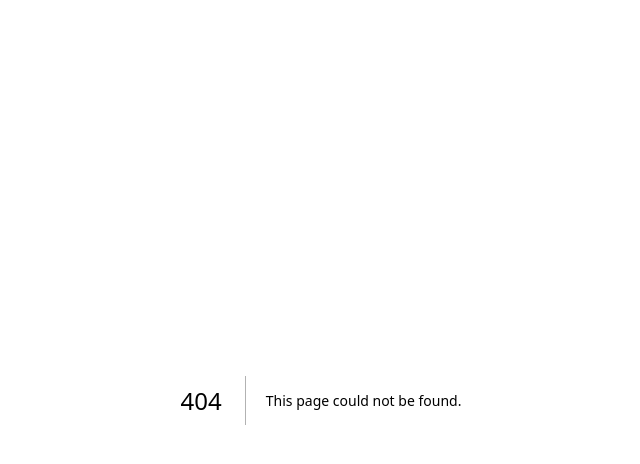
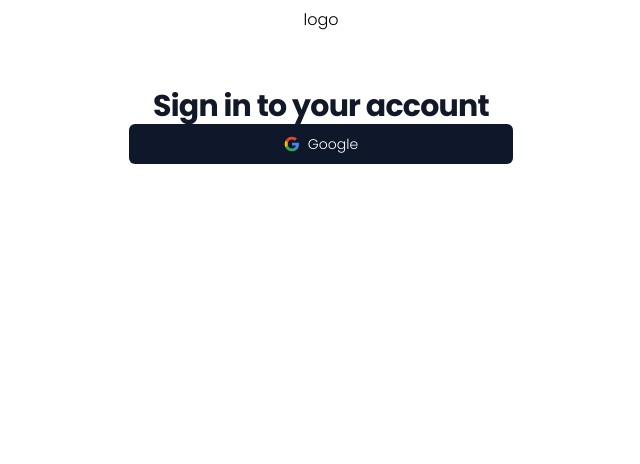
Before and after one commit to kofnet002/lovechat_2.0, a Next.js app: page /login in a window 1280 px wide. Before the commit this address had no page. Shown: the top 464 px of the page, without its empty margins (319-959 px from the left). Built offline with nearby package versions, Linux system fonts and the light colour scheme.

Commit message:
+: Google Auth

```diff
--- a/package.json
+++ b/package.json
@@ -25,6 +25,7 @@
     "postcss": "8.4.23",
     "react": "18.2.0",
     "react-dom": "18.2.0",
+    "react-hot-toast": "^2.4.1",
     "tailwind-merge": "^1.12.0",
     "tailwindcss": "3.3.2",
     "typescript": "5.0.4"
--- /dev/null
+++ b/src/app/components/ui/Providers.tsx
@@ -0,0 +1,19 @@
+"use client";
+
+import { ReactNode } from "react";
+import { Toaster } from "react-hot-toast";
+
+interface ProvidersProps {
+  children: ReactNode;
+}
+
+const Providers: React.FC<ProvidersProps> = ({ children }) => {
+  return (
+    <>
+      <Toaster position="top-center" reverseOrder={false} />
+      {children}
+    </>
+  );
+};
+
+export default Providers;
--- a/src/app/layout.tsx
+++ b/src/app/layout.tsx
@@ -1,21 +1,24 @@
-import './globals.css'
-import { Poppins } from 'next/font/google'
+import Providers from "./components/ui/Providers";
+import "./globals.css";
+import { Poppins } from "next/font/google";
 
-const poppins = Poppins({ subsets: ['latin'], weight:['400', '800'] })
+const poppins = Poppins({ subsets: ["latin"], weight: ["300", "700"] });
 
 export const metadata = {
-  title: 'LoveChat',
-  description: 'Generated by create next app',
-}
+  title: "LoveChat",
+  description: "Generated by create next app",
+};
 
 export default function RootLayout({
   children,
 }: {
-  children: React.ReactNode
+  children: React.ReactNode;
 }) {
   return (
     <html lang="en">
-      <body className={poppins.className}>{children}</body>
+      <body className={poppins.className}>
+        <Providers>{children}</Providers>
+      </body>
     </html>
-  )
+  );
 }
--- /dev/null
+++ b/src/app/login/page.tsx
@@ -0,0 +1,80 @@
+"use client";
+
+import { useState } from "react";
+import Button from "../components/ui/Button";
+import { signIn } from "next-auth/react";
+import { toast } from "react-hot-toast";
+
+interface LoginPageProps {}
+
+const LoginPage: React.FC<LoginPageProps> = () => {
+  const [isLoading, setIsLoading] = useState<boolean>(false);
+
+  const loginWithGoogle = async () => {
+    setIsLoading(true);
+    try {
+      await signIn("google");
+    } catch (error) {
+      // display error message to user
+      toast.error("Something went wrong with your login");
+    } finally {
+      setIsLoading(false);
+    }
+  };
+
+  return (
+    <>
+      <div className="flex min-h-full items-center justify-center py-2 px-4 sm:px-6 lg:px-8">
+        <div className="w-full flex flex-col items-center max-w-md-space-y-8">
+          <div className="flex flex-col items-center gap-8">
+            logo
+            <h2 className="mt-6 text-center text-3xl font-bold tracking-tight text-gray-900">
+              Sign in to your account
+            </h2>
+          </div>
+
+          <Button
+            isLoading={isLoading}
+            type="button"
+            className="max-w-sm mx-auto w-full"
+            onClick={loginWithGoogle}
+          >
+            {isLoading ? null : (
+              <svg
+                className="mr-2 h-4 w-4"
+                aria-hidden="true"
+                focusable="false"
+                data-prefix="fab"
+                data-icon="github"
+                role="img"
+                xmlns="http://www.w3.org/2000/svg"
+                viewBox="0 0 24 24"
+              >
+                <path
+                  d="M22.56 12.25c0-.78-.07-1.53-.2-2.25H12v4.26h5.92c-.26 1.37-1.04 2.53-2.21 3.31v2.77h3.57c2.08-1.92 3.28-4.74 3.28-8.09z"
+                  fill="#4285F4"
+                />
+                <path
+                  d="M12 23c2.97 0 5.46-.98 7.28-2.66l-3.57-2.77c-.98.66-2.23 1.06-3.71 1.06-2.86 0-5.29-1.93-6.16-4.53H2.18v2.84C3.99 20.53 7.7 23 12 23z"
+                  fill="#34A853"
+                />
+                <path
+                  d="M5.84 14.09c-.22-.66-.35-1.36-.35-2.09s.13-1.43.35-2.09V7.07H2.18C1.43 8.55 1 10.22 1 12s.43 3.45 1.18 4.93l2.85-2.22.81-.62z"
+                  fill="#FBBC05"
+                />
+                <path
+                  d="M12 5.38c1.62 0 3.06.56 4.21 1.64l3.15-3.15C17.45 2.09 14.97 1 12 1 7.7 1 3.99 3.47 2.18 7.07l3.66 2.84c.87-2.6 3.3-4.53 6.16-4.53z"
+                  fill="#EA4335"
+                />
+                <path d="M1 1h22v22H1z" fill="none" />
+              </svg>
+            )}
+            Google
+          </Button>
+        </div>
+      </div>
+    </>
+  );
+};
+
+export default LoginPage;
```
Also changed, not shown: src/pages/api/auth/[...nextauth].ts (renamed from src/pages/api/auth/[...next-auth].ts), 1 other file (tests, documents, lock files or other folders).
